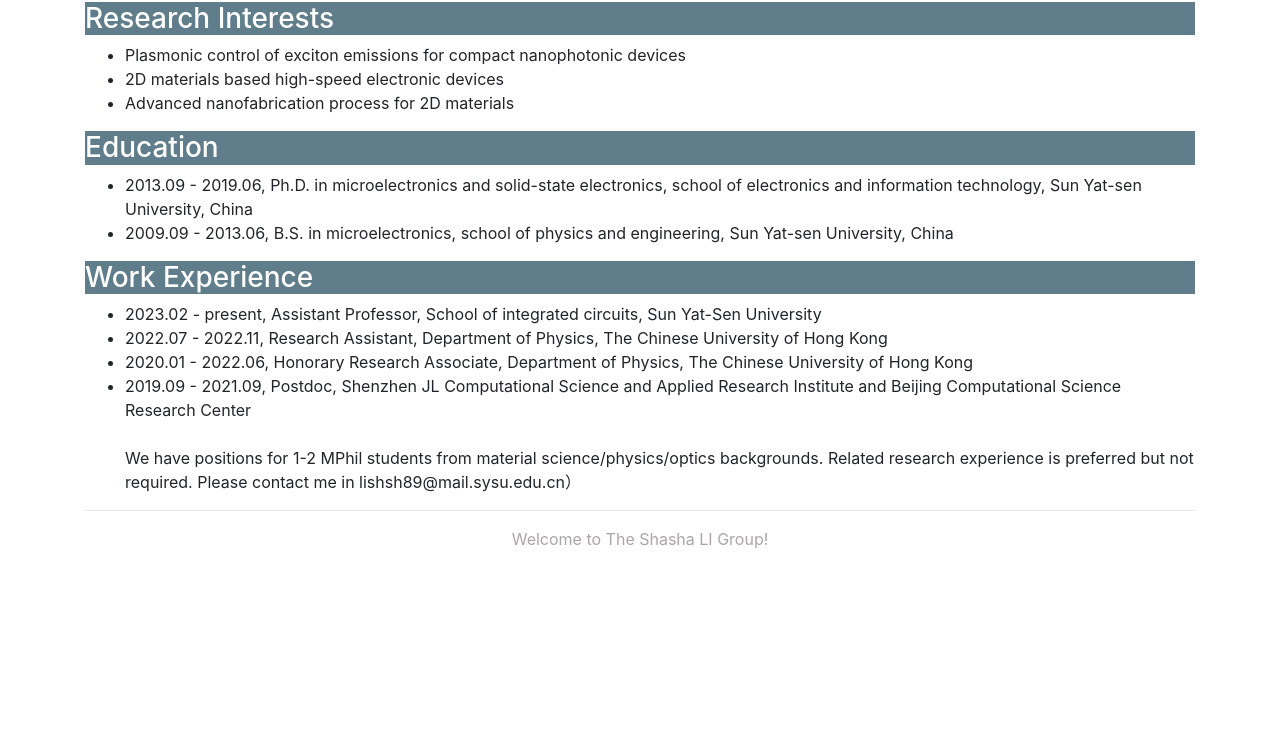
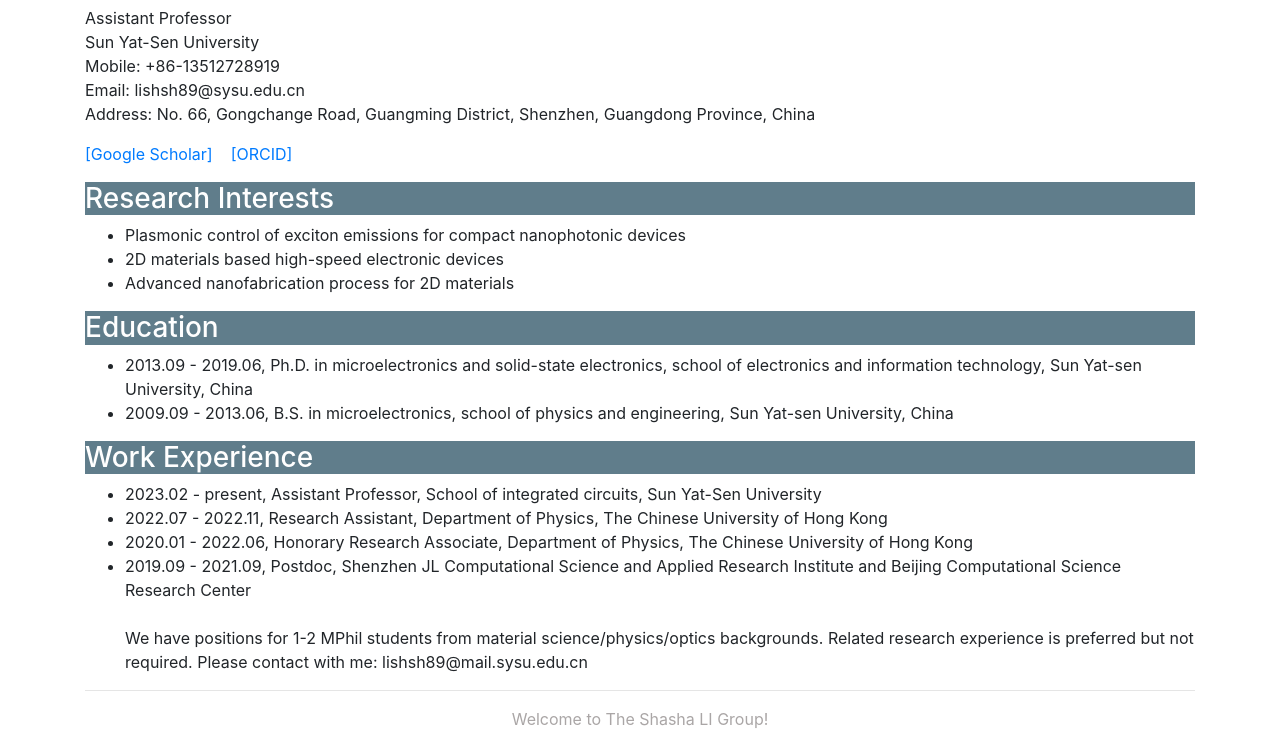
Before and after one commit to lishsh89/lishsh89.github.io, a plain HTML site: page index.html in a window 1280 px wide. Shown: the part 336-1083 px from the top of the page. Before the commit the page ends 903 px from the top, so only its background shows below. Drawn offline with nearby package versions, Linux system fonts and the light colour scheme.

Commit message:
Update index.html

```diff
--- a/index.html
+++ b/index.html
@@ -28,7 +28,7 @@
       <h3 class="title">Welcome to my website!</h3>
 
       <img src="/image/1.png" height="180px" alt="Picture of me">&nbsp;&nbsp;&nbsp;
-      <span class="mid">
+      <span class="top">
         <p class="p1"><b>Prof. Shasha LI</b></p>
         <p>Assistant Professor<br>
         Sun Yat-Sen University <br>
@@ -65,7 +65,7 @@
       <li>2020.01 - 2022.06, Honorary Research Associate, Department of Physics, The Chinese University of Hong Kong</li>
       <li>2019.09 - 2021.09, Postdoc, Shenzhen JL Computational Science and Applied Research Institute and Beijing Computational Science Research Center</li>
       <br>
-      We have positions for 1-2 MPhil students from material science/physics/optics backgrounds. Related research experience is preferred but not required. Please contact me in lishsh89@mail.sysu.edu.cn）
+      We have positions for 1-2 MPhil students from material science/physics/optics backgrounds. Related research experience is preferred but not required. Please contact with me: lishsh89@mail.sysu.edu.cn
 
     </ul>
   </div>
```
